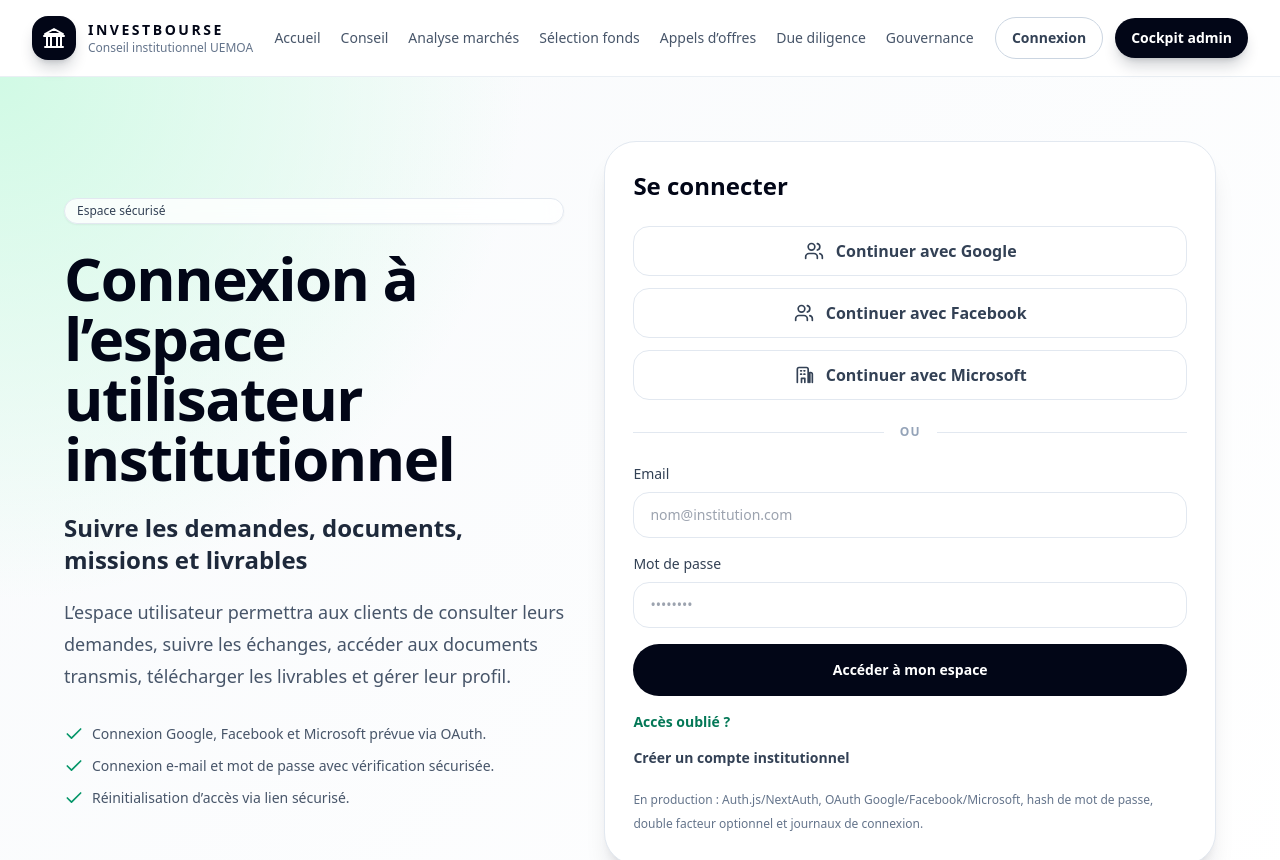
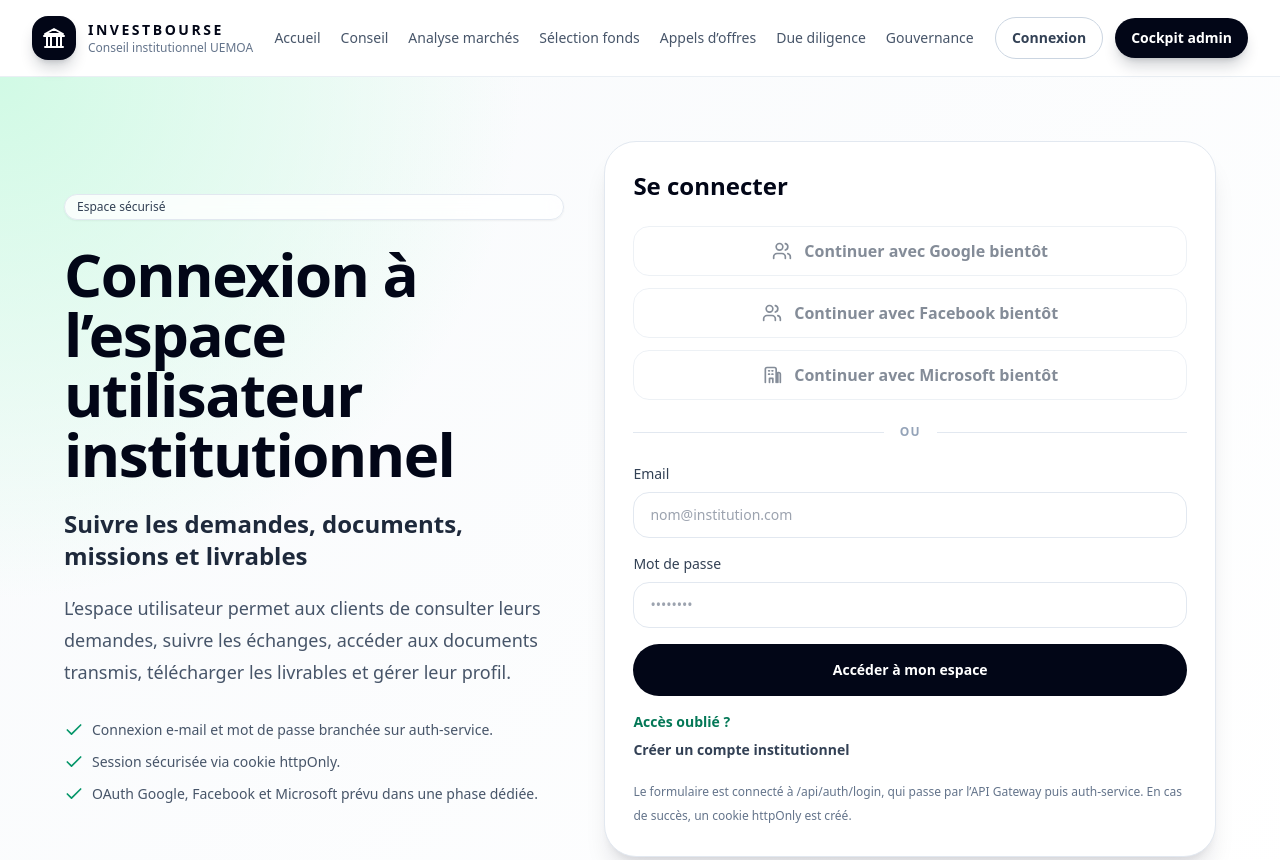
Before and after one commit to Patricked-code/Investbourse, a Next.js app in the folder apps/web/: page /auth/login in a window 1280 px wide. Shown: the top 860 px of the page. Built offline with nearby package versions, Linux system fonts and the light colour scheme.

Commit message:
feat(web): connect login page to auth API

```diff
--- a/apps/web/app/auth/login/page.tsx
+++ b/apps/web/app/auth/login/page.tsx
@@ -2,6 +2,7 @@ import type { Metadata } from "next";
 import Link from "next/link";
 import { Header } from "@/components/organisms/Header";
 import { Footer } from "@/components/organisms/Footer";
+import { LoginForm } from "@/components/molecules/LoginForm";
 import { Badge } from "@/components/atoms/Badge";
 import { Icon } from "@/components/atoms/Icon";
 
@@ -21,30 +22,28 @@ export default function LoginPage() {
             <Badge>Espace sécurisé</Badge>
             <h1 className="mt-6 text-4xl font-semibold tracking-tight text-slate-950 md:text-6xl">Connexion à l’espace utilisateur institutionnel</h1>
             <h2 className="mt-6 text-2xl font-semibold text-slate-800">Suivre les demandes, documents, missions et livrables</h2>
-            <p className="mt-5 text-lg leading-8 text-slate-600">L’espace utilisateur permettra aux clients de consulter leurs demandes, suivre les échanges, accéder aux documents transmis, télécharger les livrables et gérer leur profil.</p>
+            <p className="mt-5 text-lg leading-8 text-slate-600">L’espace utilisateur permet aux clients de consulter leurs demandes, suivre les échanges, accéder aux documents transmis, télécharger les livrables et gérer leur profil.</p>
             <div className="mt-8 grid gap-3 text-sm text-slate-600">
-              <p className="flex items-center gap-2"><Icon name="check" className="h-5 w-5 text-emerald-600" /> Connexion Google, Facebook et Microsoft prévue via OAuth.</p>
-              <p className="flex items-center gap-2"><Icon name="check" className="h-5 w-5 text-emerald-600" /> Connexion e-mail et mot de passe avec vérification sécurisée.</p>
-              <p className="flex items-center gap-2"><Icon name="check" className="h-5 w-5 text-emerald-600" /> Réinitialisation d’accès via lien sécurisé.</p>
+              <p className="flex items-center gap-2"><Icon name="check" className="h-5 w-5 text-emerald-600" /> Connexion e-mail et mot de passe branchée sur auth-service.</p>
+              <p className="flex items-center gap-2"><Icon name="check" className="h-5 w-5 text-emerald-600" /> Session sécurisée via cookie httpOnly.</p>
+              <p className="flex items-center gap-2"><Icon name="check" className="h-5 w-5 text-emerald-600" /> OAuth Google, Facebook et Microsoft prévu dans une phase dédiée.</p>
             </div>
           </section>
 
           <section className="rounded-[2rem] border border-slate-200 bg-white p-7 shadow-xl shadow-slate-900/10" aria-labelledby="login-title">
             <h3 id="login-title" className="text-2xl font-semibold text-slate-950">Se connecter</h3>
             <div className="mt-6 grid gap-3">
-              <button className="flex items-center justify-center gap-3 rounded-2xl border border-slate-200 bg-white px-4 py-3 font-semibold text-slate-700 hover:bg-slate-50" type="button"><Icon name="users" className="h-5 w-5" /> Continuer avec Google</button>
-              <button className="flex items-center justify-center gap-3 rounded-2xl border border-slate-200 bg-white px-4 py-3 font-semibold text-slate-700 hover:bg-slate-50" type="button"><Icon name="users" className="h-5 w-5" /> Continuer avec Facebook</button>
-              <button className="flex items-center justify-center gap-3 rounded-2xl border border-slate-200 bg-white px-4 py-3 font-semibold text-slate-700 hover:bg-slate-50" type="button"><Icon name="building" className="h-5 w-5" /> Continuer avec Microsoft</button>
+              <button className="flex items-center justify-center gap-3 rounded-2xl border border-slate-200 bg-white px-4 py-3 font-semibold text-slate-700 opacity-60" type="button"><Icon name="users" className="h-5 w-5" /> Continuer avec Google bientôt</button>
+              <button className="flex items-center justify-center gap-3 rounded-2xl border border-slate-200 bg-white px-4 py-3 font-semibold text-slate-700 opacity-60" type="button"><Icon name="users" className="h-5 w-5" /> Continuer avec Facebook bientôt</button>
+              <button className="flex items-center justify-center gap-3 rounded-2xl border border-slate-200 bg-white px-4 py-3 font-semibold text-slate-700 opacity-60" type="button"><Icon name="building" className="h-5 w-5" /> Continuer avec Microsoft bientôt</button>
             </div>
             <div className="my-6 flex items-center gap-4"><div className="h-px flex-1 bg-slate-200" /><span className="text-xs font-semibold uppercase tracking-widest text-slate-400">ou</span><div className="h-px flex-1 bg-slate-200" /></div>
-            <form className="grid gap-4" method="post" action="/api/auth/login">
-              <label className="grid gap-2 text-sm font-medium text-slate-700">Email<input name="email" type="email" required className="rounded-2xl border border-slate-200 bg-white px-4 py-3 outline-none focus:border-emerald-400 focus:ring-4 focus:ring-emerald-100" placeholder="nom@institution.com" /></label>
-              <label className="grid gap-2 text-sm font-medium text-slate-700">Mot de passe<input name="password" type="password" required className="rounded-2xl border border-slate-200 bg-white px-4 py-3 outline-none focus:border-emerald-400 focus:ring-4 focus:ring-emerald-100" placeholder="••••••••" /></label>
-              <button type="submit" className="rounded-full bg-slate-950 px-6 py-4 text-sm font-semibold text-white hover:bg-emerald-700">Accéder à mon espace</button>
+            <LoginForm />
+            <div className="mt-4 grid gap-2">
               <Link href="/compte/recuperation" className="text-sm font-semibold text-emerald-700">Accès oublié ?</Link>
               <Link href="/auth/register" className="text-sm font-semibold text-slate-700">Créer un compte institutionnel</Link>
-            </form>
-            <p className="mt-5 text-xs leading-6 text-slate-500">En production : Auth.js/NextAuth, OAuth Google/Facebook/Microsoft, hash de mot de passe, double facteur optionnel et journaux de connexion.</p>
+            </div>
+            <p className="mt-5 text-xs leading-6 text-slate-500">Le formulaire est connecté à /api/auth/login, qui passe par l’API Gateway puis auth-service. En cas de succès, un cookie httpOnly est créé.</p>
           </section>
         </div>
       </main>
```
